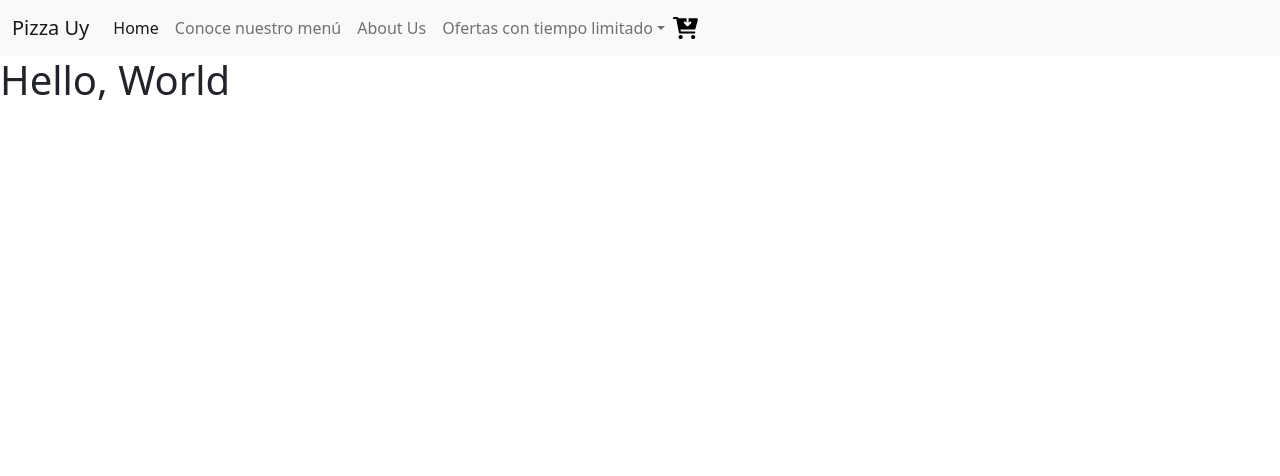
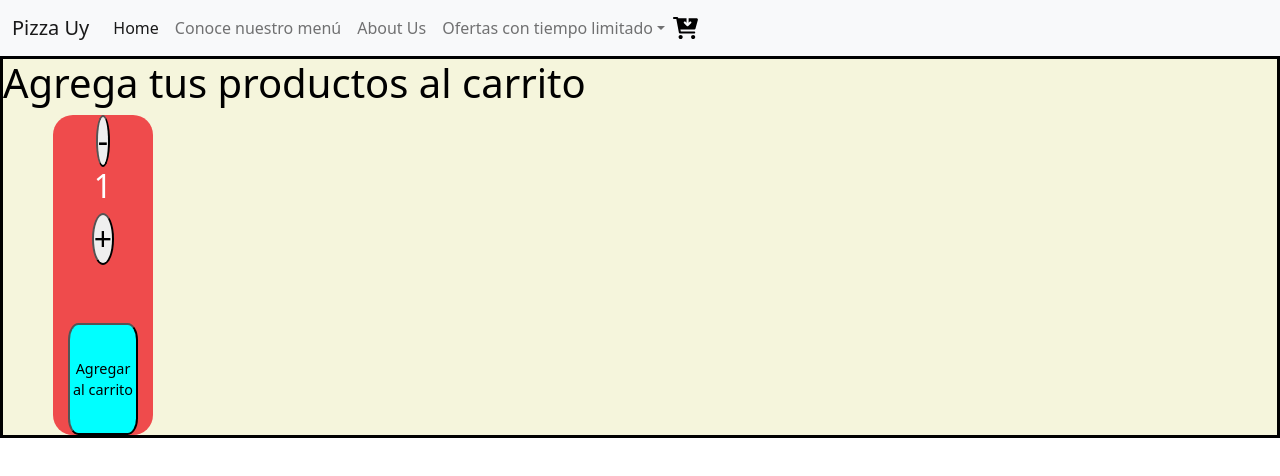
Before and after one commit to Marcoslarraza/Tienda-Marco-s, a React (Create React App) app: page / in a window 1280 px wide. Shown: the top 476 px of the page. Built offline with nearby package versions, Linux system fonts and the light colour scheme.

Commit message:
desafio4

```diff
--- a/src/App.js
+++ b/src/App.js
@@ -9,8 +9,10 @@ function App() {
 
   return (
     <>
-    <Navbar/>
-    <ItemListContainers greeting={'Hello, World'}/>
+    <Navbar
+    />
+    <ItemListContainers greeting={'Agrega tus productos al carrito'}/>
+
    </>
 
   );
--- /dev/null
+++ b/src/components/ItemCount/index.jsx
@@ -0,0 +1,49 @@
+import React, {useState, useEffect} from "react";
+import './styles.css';
+
+const ItemCount = ({stock, initial, onAdd}) => {
+
+    const [count, setCount] = useState(initial);
+
+    const handleAdd = () => {
+        if(count < stock) {
+            setCount(count+1);
+        } else {
+            alert("No hay suficiente stock disponible");
+        }
+    }
+
+    const handleDecrement = () => {
+        if (count < stock){
+            setCount(count-1)
+        }
+    }
+
+
+
+    const addCart = () => {
+        onAdd(count);
+        setCount(initial);
+    }
+
+
+    useEffect(()=> {
+         console.log("Se montó el ItemCount");
+    }, []);
+
+    useEffect(()=> {
+        console.log("Se actualiza el estado!")
+    }, [count]);
+
+    return (
+    <div className='navegacion'>
+        <button className="boton" onClick={handleDecrement}>-</button>
+        <h2>{count}</h2>
+        <button className="boton" onClick={handleAdd}>+</button>
+        <br /> <br />
+        <button className="cart" onClick={addCart}>Agregar al carrito</button>
+    </div>
+    );
+};
+
+export default ItemCount;
--- /dev/null
+++ b/src/components/ItemCount/styles.css
@@ -0,0 +1,39 @@
+.navegacion{
+
+    margin: 0;
+    margin-left: 50px;
+    padding: 0;
+    box-sizing: border-box;
+    display: flex;
+    width: 100px;
+    height: 320px;
+    color: white;
+    justify-content: center;
+    align-items: center;
+    flex-direction: column;
+    border-radius: 20px;
+    background: #ef4b4c;
+
+}
+
+
+
+.boton{
+    display: flex;
+    justify-content:space-around;
+    border-radius: 50%;
+    font-size: 2rem;
+}
+.cart{
+    margin-top: 10px;
+    display: flex;
+    flex-direction: column;
+    justify-content: center;
+    align-items: center;
+    width: 70px;
+    height: 125px;
+    cursor: pointer;
+    font-size: 0.9rem;
+    border-radius: 15%;
+    background-color: aqua;
+}
--- a/src/containers/itemListContainer/index.jsx
+++ b/src/containers/itemListContainer/index.jsx
@@ -1,10 +1,20 @@
 import React from 'react';
 import './styles.css';
+import ItemCount from '../../components/ItemCount';
+
 
 const ItemListContainer = ({greeting }) => {
+
+
+  const agregarAlCarrito = (cantidad) => {
+    console.log(cantidad);
+    console.log(`Se agregó la cantidad ${cantidad} al carrito!`);
+  }
+
   return (
-    <div>
+    <div className='titulo'>
       <h1>{greeting}</h1>
+      <ItemCount initial={1} stock={10} onAdd={agregarAlCarrito}/>
     </div>
   )
 }
--- a/src/containers/itemListContainer/styles.css
+++ b/src/containers/itemListContainer/styles.css
@@ -0,0 +1,9 @@
+.titulo{
+    margin-left: '50px';
+
+    background-color: beige;
+    border: solid black;
+    color: black;
+    margin-right: auto;
+    width: auto;
+}
```
